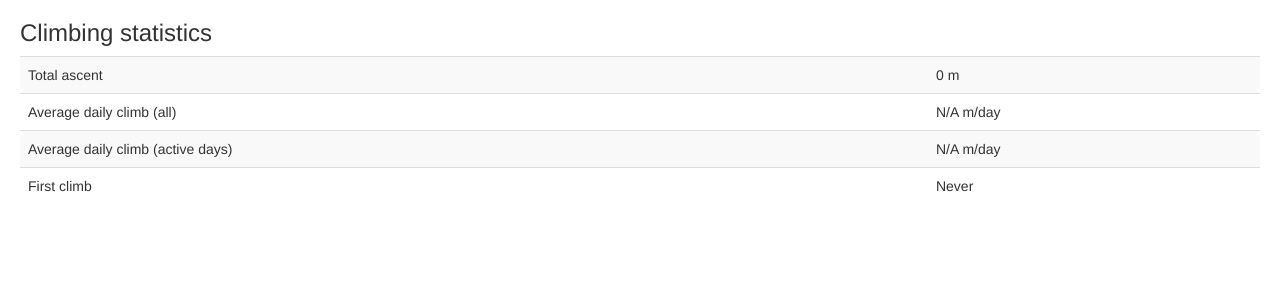
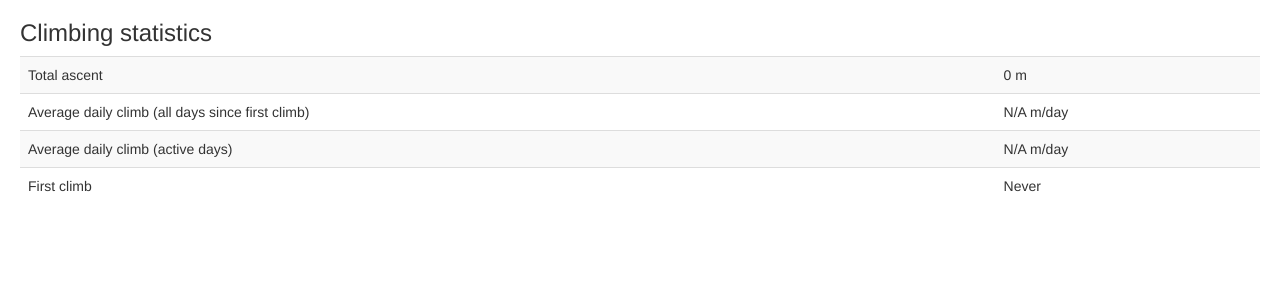
Before and after one commit to sedlar/step-up-mountains, a Django app: page /statistics/ in a window 1280 px wide. Shown: the part 52-352 px from the top of the page. Run offline with Django 3.2, Linux system fonts and the light colour scheme; the visitor is signed in with stand-in values (Sample User, id 1); data that the repository does not hold is empty; parts of the project's set-up code (start-up, migrations or seed data) failed here and were passed over; some libraries are stand-ins or nearby versions.

Commit message:
Updated caption on statistics page

```diff
--- a/stepupmountains/templates/stepupmountains/statistics.html
+++ b/stepupmountains/templates/stepupmountains/statistics.html
@@ -8,7 +8,7 @@
         <td>{{ total_ascent }} m</td>
     </tr>
     <tr>
-        <td>Average daily climb (all)</td>
+        <td>Average daily climb (all days since first climb)</td>
         <td>{{ average_climb }} m/day</td>
     </tr>
     <tr>
```
